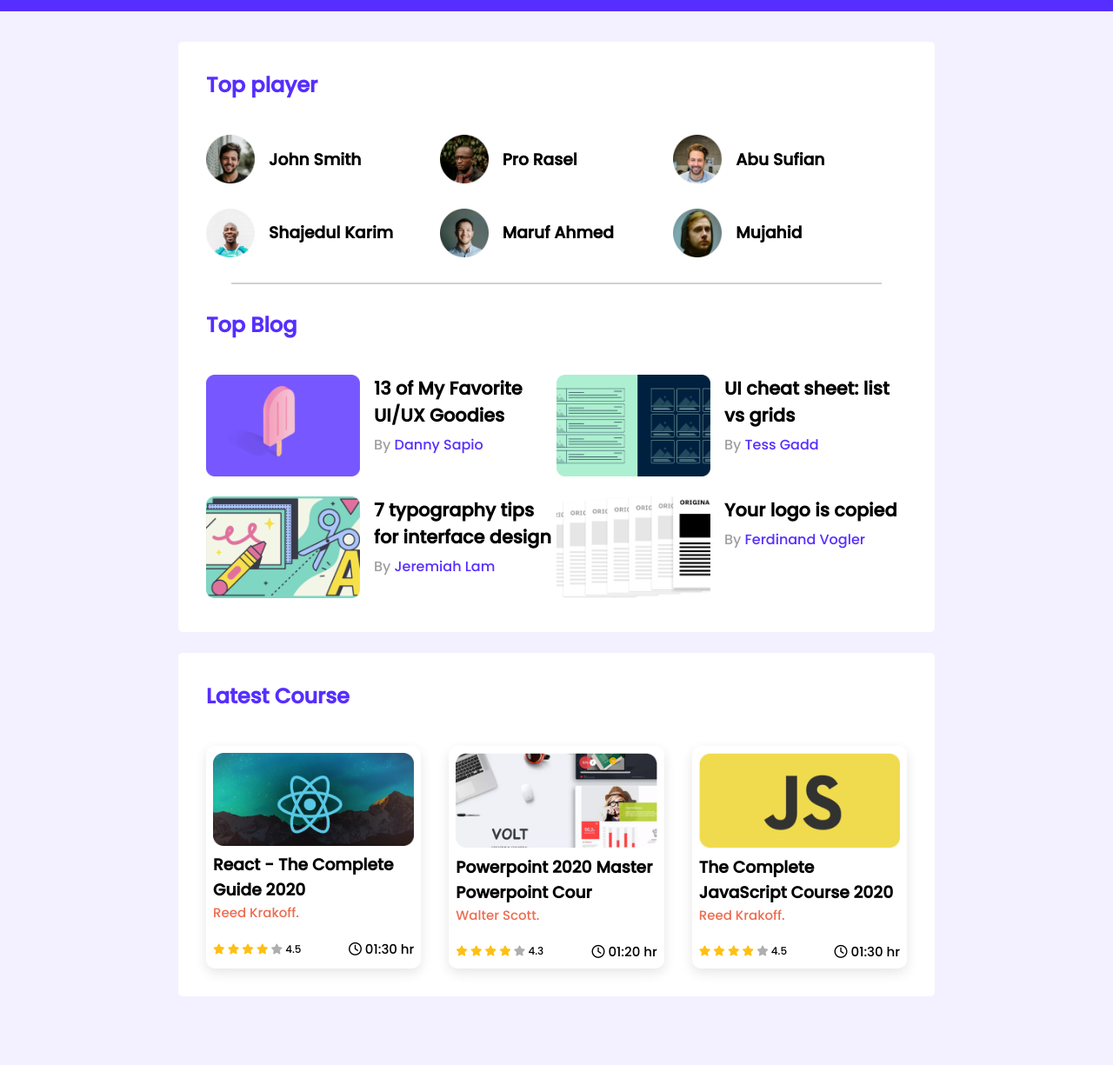
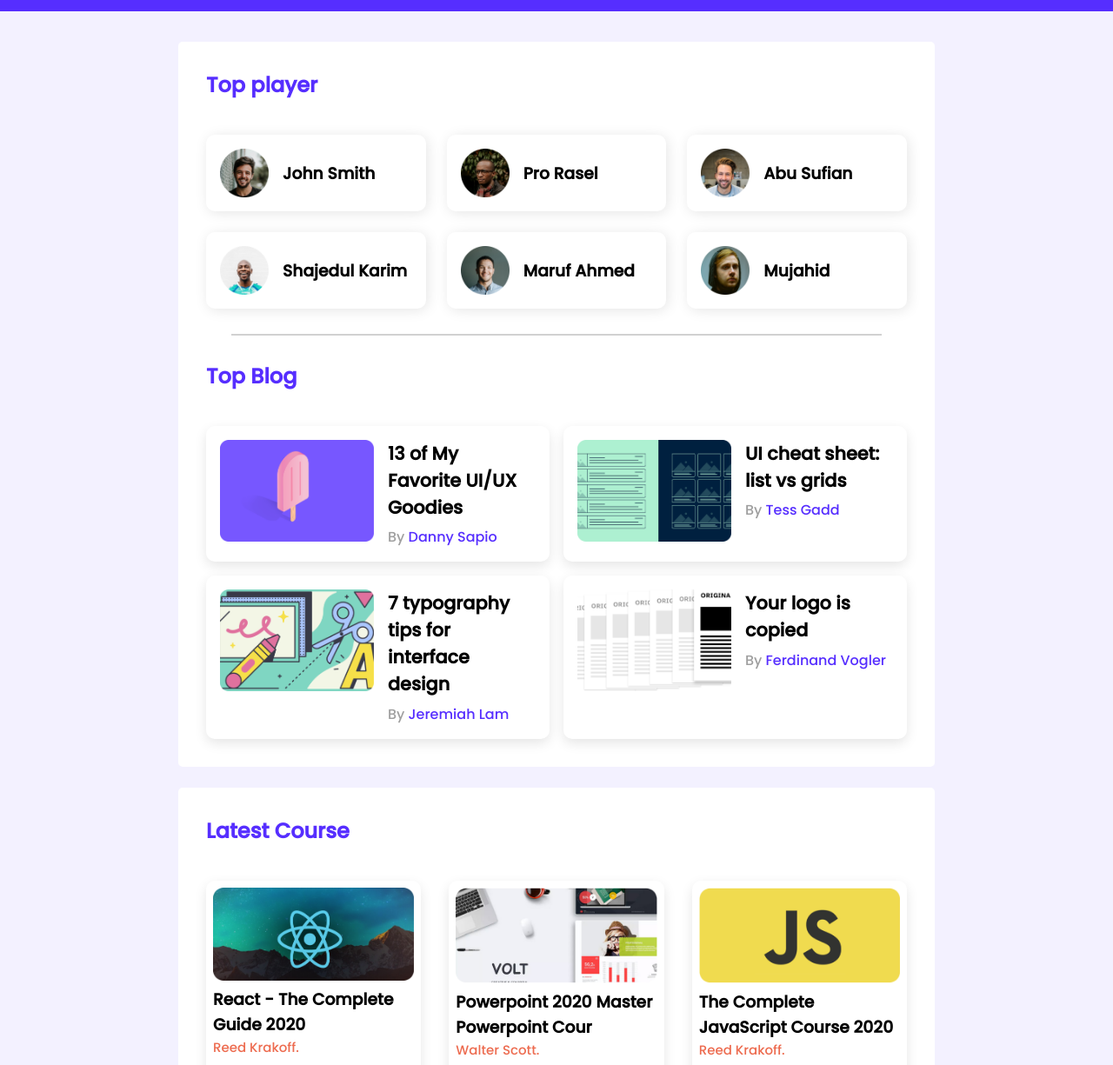
Before and after one commit to coder-showkat/leaderboard-css3, a plain HTML site: page index.html in a window 1280 px wide. Shown: the part 75-1300 px from the top of the page at 87% size. Before the commit the page ends 1245 px from the top, so only its background shows below. Drawn offline with Linux system fonts and the light colour scheme.

Commit message:
style changed

```diff
--- a/index.html
+++ b/index.html
@@ -5,7 +5,7 @@
     <meta charset="UTF-8">
     <meta http-equiv="X-UA-Compatible" content="IE=edge">
     <meta name="viewport" content="width=device-width, initial-scale=1.0">
-    <title>Document</title>
+    <title>Leader-board CSS-3</title>
     <!-- Stylesheet -->
     <link rel="stylesheet" href="styles/style.css">
     <!-- Font awesome -->
--- a/styles/style.css
+++ b/styles/style.css
@@ -96,7 +96,7 @@ main {
 .players {
     display: grid;
     grid-template-columns: repeat(3, 1fr);
-    grid-row-gap: 1.8rem;
+    grid-gap: 1.5rem;
 }
 
 .player img {
@@ -108,6 +108,9 @@ main {
     display: flex;
     align-items: center;
     gap: 1rem;
+    box-shadow: 2px 2px 15px rgba(0, 0, 0, 0.1);
+    border-radius: 10px;
+    padding: 1rem;
 }
 
 hr {
@@ -119,12 +122,15 @@ hr {
 .blogs {
     display: grid;
     grid-template-columns: repeat(2, 1fr);
-    grid-row-gap: 1rem;
+    grid-gap: 1rem;
 }
 
 .blog {
     display: flex;
     gap: 1rem;
+    box-shadow: 0px 5px 14px rgba(0, 0, 0, 0.1);
+    border-radius: 10px;
+    padding: 1rem;
 }
 
 .thumbnail img {
@@ -186,10 +192,27 @@ hr {
 
 .rating .empty {
     color: #AEAEAE;
+    opacity: 0.5;
 }
 
 .course-duration {
     font-size: 15px;
+    color: #FF4A60;
+    background-color: #FFE4E8;
+    border-radius: 15px;
+    padding: 4px 10px;
+}
+
+.duration-time {
+    margin-left: 5px;
+}
+
+.player:hover,
+.blog:hover,
+.course:hover {
+    cursor: pointer;
+    transform: scale(104%);
+    box-shadow: 2px 5px 20px rgba(0, 0, 0, 0.1);
 }
 
 /* Responsive For Mobile device */
@@ -224,6 +247,10 @@ hr {
         grid-template-columns: 1fr;
     }
 
+    .blog {
+        flex-direction: column;
+    }
+
     .courses {
         grid-template-columns: 1fr;
         grid-row-gap: 1rem;
```
